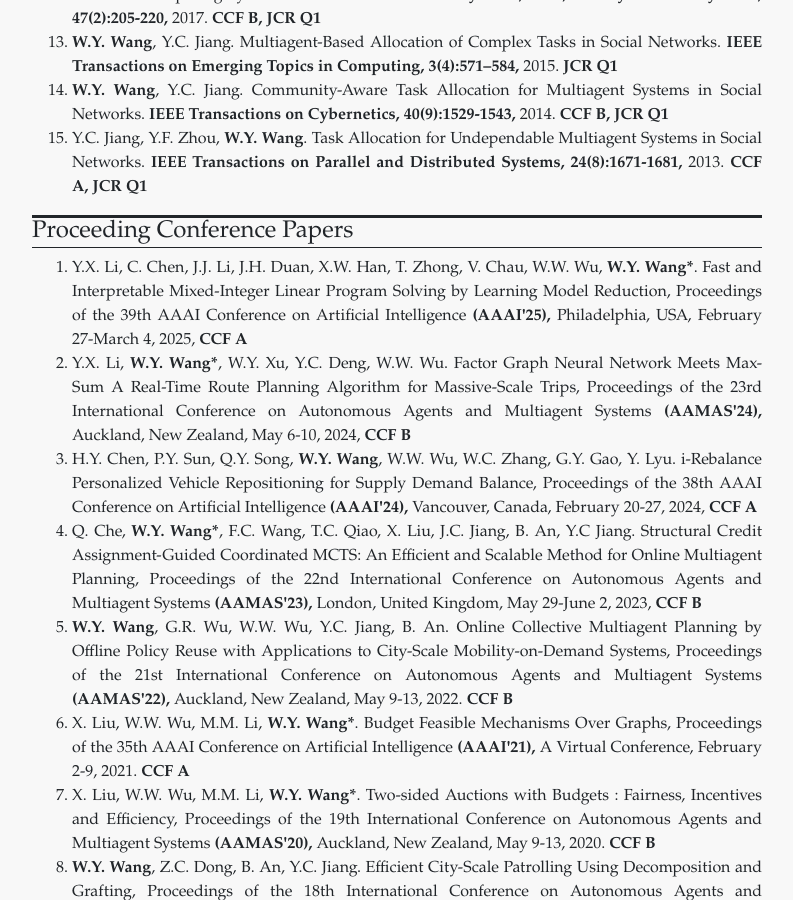
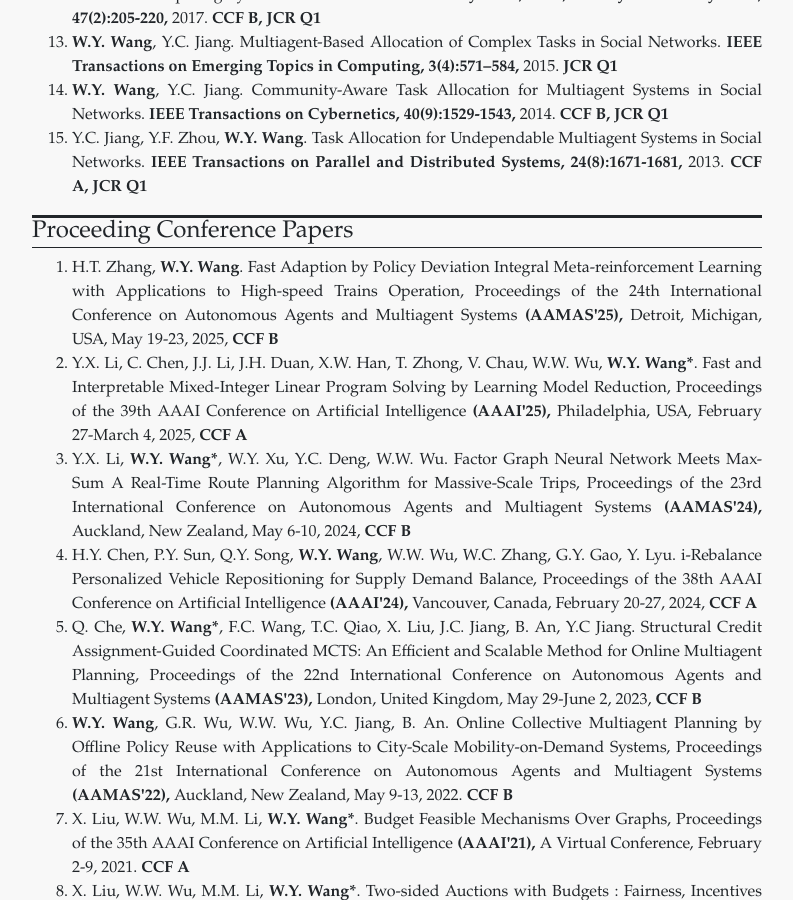
Before and after one commit to wanyuanwang/wanyuanwang.github.io, a Jekyll site: the page built from publications.html, in a window 1280 px wide and 900 px high, scrolled down 1226 px. Shown: the whole window, without its empty margins (243-1036 px from the left). Built offline with Jekyll 4.4.1, drawn with Linux system fonts in a browser that asks for light colours.

Commit message:
Update conference_papers.yml

```diff
--- a/_data/conference_papers.yml
+++ b/_data/conference_papers.yml
@@ -1,3 +1,11 @@
+- authors: H.T. Zhang, <b>W.Y. Wang</b>.
+  title: Fast Adaption by Policy Deviation Integral Meta-reinforcement Learning with Applications to High-speed Trains Operation,
+  conference: Proceedings of the 24th International Conference on Autonomous Agents and Multiagent Systems
+  conference_abbr: (AAMAS'25),
+  address: Detroit, Michigan, USA,
+  date: May 19-23, 2025,
+  others: <b> CCF B </b>
+
 - authors: Y.X. Li, C. Chen, J.J. Li, J.H. Duan, X.W. Han, T. Zhong, V. Chau, W.W. Wu, <b> W.Y. Wang*</b>.
   title: Fast and Interpretable Mixed-Integer Linear Program Solving by Learning Model Reduction,
   conference: Proceedings of the 39th AAAI Conference on Artificial Intelligence
```
